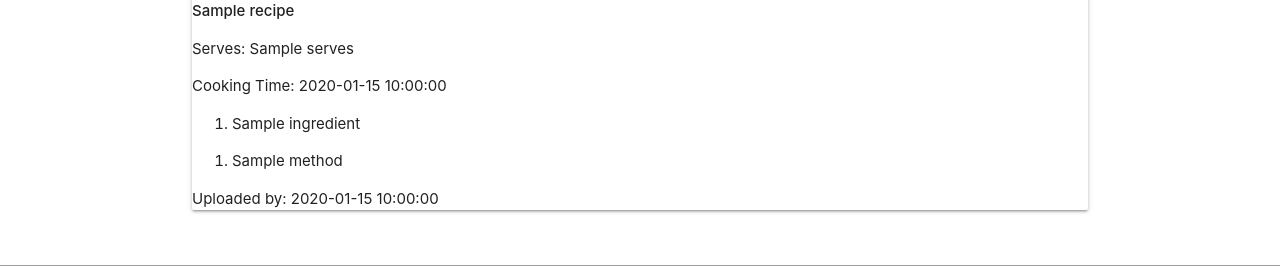
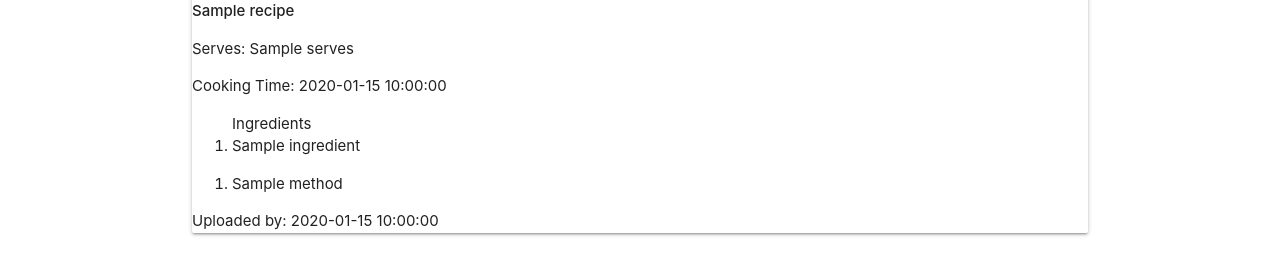
Before and after one commit to RhiH/recipe_store, a Flask app: template templates/show_recipe.html in a window 1280 px wide. Shown: the part 181-447 px from the top of the page. Run offline with Flask 2, Linux system fonts and the light colour scheme; the template is opened without the code that fills it: most values are stand-ins (such as "Sample title", 1, 10 or a date in 2020); some libraries are stand-ins or nearby versions.

Commit message:
test for header to ingredients list

```diff
--- a/templates/show_recipe.html
+++ b/templates/show_recipe.html
@@ -11,7 +11,7 @@
           <strong>{{ recipe.recipe_name}}</strong>
           <p>Serves: {{ recipe.serves }} </p>
           <p>Cooking Time: {{ recipe.cooking_time}} </p>
-          <ol>
+          <ol>Ingredients
           {% for ingredient in recipe.ingredients %}
           <li>{{ingredient}}</li>
           {% endfor %}
```
